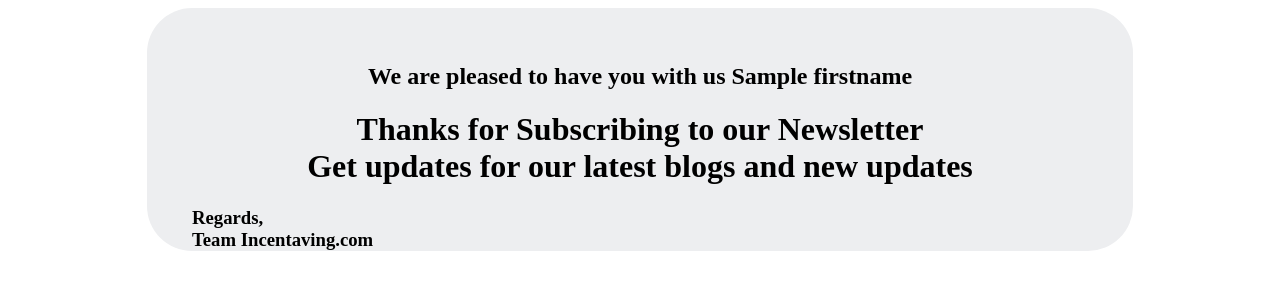
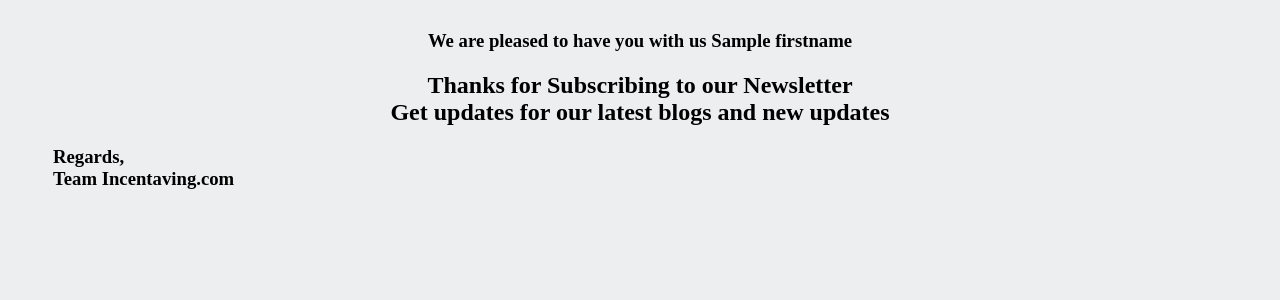
Before and after one commit to sb-saksham/incentaving, a Django app: template templates/subscription_templates/email_subscribed.html in a window 1280 px wide. Shown: the top 300 px of the page. Run offline with Django 3.2, Linux system fonts and the light colour scheme; the template is opened without the code that fills it: most values are stand-ins (such as "Sample title", 1, 10 or a date in 2020); parts of the project's set-up code (start-up, migrations or seed data) failed here and were passed over.

Commit message:
Changed a bunch of files

```diff
--- a/accounts/templates/accounts/home.html
+++ b/accounts/templates/accounts/home.html
@@ -2,6 +2,9 @@
 {% block content %}
 {% load static %}
     <div class="row text-center">
+        <div class="col-12">
+            <p class="heading">Account Settings</p>
+        </div>
         <div class="col-12">
             <div class="card mx-auto" style="width:350px;">
                 <form method="POST" class="my-auto">
--- a/accounts/views.py
+++ b/accounts/views.py
@@ -115,6 +115,5 @@
         message_of = """<strong>You have been successfully subscribed to our newsletter</strong>"""
         messages.success(request, mark_safe(message_of))
         if request.is_ajax():
-            print('it is ajaxifying')
             return JsonResponse({'message': message_of})
         return HttpResponseRedirect('/', {'messages': messages.get_messages(request)})
--- a/blogs/templates/blogs/blog.html
+++ b/blogs/templates/blogs/blog.html
@@ -11,7 +11,7 @@
     </div>
     <div class="col-12"><hr></div>
     <div class="col-12 text-center">
-        <img src="{{ blog.0.blog_images.all.1.image.url }}" class="mb-3 blogPhoto">
+        <img src="{{ blog.0.tile_image.url }}" class="mb-3 blogPhoto">
     </div>
 </div>
 <div class="row">
@@ -48,6 +48,7 @@
     <div class="col-12 mt-3">
         <div class="alert" style="background-color:#F5FFFD;border-radius:17px!important;">
           <div class="toast-header">
+            <img src="{{ comment.user.first.image.url }}" class="commentPhoto rounded mr-2">
             <strong class="mr-auto">{{ comment.user.first.full_name }}</strong>
             <small>{{ comment.posted_time.day|safe }}/{{ comment.posted_time.month }}/{{ comment.posted_time.year|safe }}</small>
           </div>
--- a/blogs/views.py
+++ b/blogs/views.py
@@ -89,6 +89,7 @@
             comment_obj.save()
             jsondata = {
                 'name': user.get_short_name(),
+                'img_url': user.image.url,
                 'content': content,
                 'day': comment_obj.posted_time.day,
                 'month': comment_obj.posted_time.month,
--- a/home/templates/home/about.html
+++ b/home/templates/home/about.html
@@ -7,7 +7,7 @@
         We are well aware of the future problems and are planning to take steps well ahead of time.<br><br><br>
         In order to make people work with us and towards our cause we chose the path of Incentivizing the process.<br><br><br>
         We will provide people joining us with incentives and various rewards to let them join our cause willingly and enthusiastically.<br><br><br>
-        The problem with natural degradation is that people are not ready to take action now and to make them do so we have to make them understand taht in another way.<br><br><br>
+        The problem with natural degradation is that people are not ready to take action now and to make them do so we have to make them understand that in another way.<br><br><br>
         We will set up small goals and milestones to let people cruise through the process swiftly and also encourage them with the incentive.
     </h5>
 {% endblock %}
--- a/home/templates/home/snippets/card.html
+++ b/home/templates/home/snippets/card.html
@@ -4,7 +4,7 @@
 {% load static %}
     <div class="card text-center" style="background-color:#b4d3d4">
       <div class="card-header heading">
-        Hey{% if user.is_authenticated %}, {{ user.get_short_name }}{% else%} there{% endif %} Here's Tip...
+        Hey{% if user.is_authenticated %}, {{ user.get_short_name }}{% else%} there!<br>{% endif %} Here's Tip...
       </div>
       <img src="{{ card.image.url }}" class="card-img-top" alt="{{ card.title }}">
       <div class="card-body" style="background-color:#0ac8cf">
--- a/static/css/custom_style.css
+++ b/static/css/custom_style.css
@@ -206,3 +206,8 @@
 #mobile.opaque{
     opacity:1;
 }
+.commentPhoto{
+    height:24px ! important;
+    width:24px ! important;
+    border-radius:50% ! important;
+}
--- a/static/js/custom_js.js
+++ b/static/js/custom_js.js
@@ -38,7 +38,7 @@
                     data: formData,
                     success: function(data){
                         if(data.done){
-                            commentFormSpan.append("<div class='col-12 mt-3'><div class='alert' style='background-color:#F5FFFD;border-radius:17px!important;'><div class='toast-header'><strong class='mr-auto'>"+data.name+"</strong><small>"+data.day+"/"+data.month+"/"+data.year+"</small></div><div class='toast-body'>"+data.content+"</div></div></div>");
+                            commentFormSpan.append("<div class='col-12 mt-3'><div class='alert' style='background-color:#F5FFFD;border-radius:17px!important;'><div class='toast-header'><img src='"+data.img_url+"' class='commentPhoto rounded mr-2'><strong class='mr-auto'>"+data.name+"</strong><small>"+data.day+"/"+data.month+"/"+data.year+"</small></div><div class='toast-body'>"+data.content+"</div></div></div>");
                             }else{
                                 alert(data.message)
                             }
--- a/templates/subscription_templates/email_subscribed.html
+++ b/templates/subscription_templates/email_subscribed.html
@@ -7,13 +7,6 @@
     <meta http-equiv="X-UA-Compatible" content="ie=edge">
     <title>Incentaving</title>
     <style>
-        .jumbotron{
-            background-color:#EDEEF0;
-            padding-top:25px;
-            border-radius:45px;
-            height:78%;
-            width:78%;
-        }
         .footer{
             margin-left:45px;
         }
@@ -21,6 +14,7 @@
             margin-top:30px;
         }
         body{
+            background-color:#EDEEF0;
             align:center;
             font-family: Bookman Old Style;
         }
@@ -28,14 +22,13 @@
             font-weight:bolder;
         }
     </style>
+</head>
     <body>
     <div align="center">
-        <div class="jumbotron">
-          <h2 style="margin-top:30px;">We are pleased to have you with us {{ firstname }}</h2>
-          <h1 class="lead">Thanks for Subscribing to our Newsletter<br>Get updates for our latest blogs and new updates</h1>
+        <h3 style="margin-top:30px;">We are pleased to have you with us {{ firstname }}</h3>
+        <h2 class="lead">Thanks for Subscribing to our Newsletter<br>Get updates for our latest blogs and new updates</h2>
         <div class="footer" align="left">
            <h3>Regards,<br>Team Incentaving.com</h3>
-        </div>
         </div>
     </div>
 </body>
```
Also changed, not shown: blogs/models.py (+5 -4 lines), blogs/templates/blogs/new_blog/message.html (+5 -11 lines), incentaving/settings/production.py (+3 -4 lines), templates/registration/email/verify.html (+6 -14 lines), db.sqlite3.
